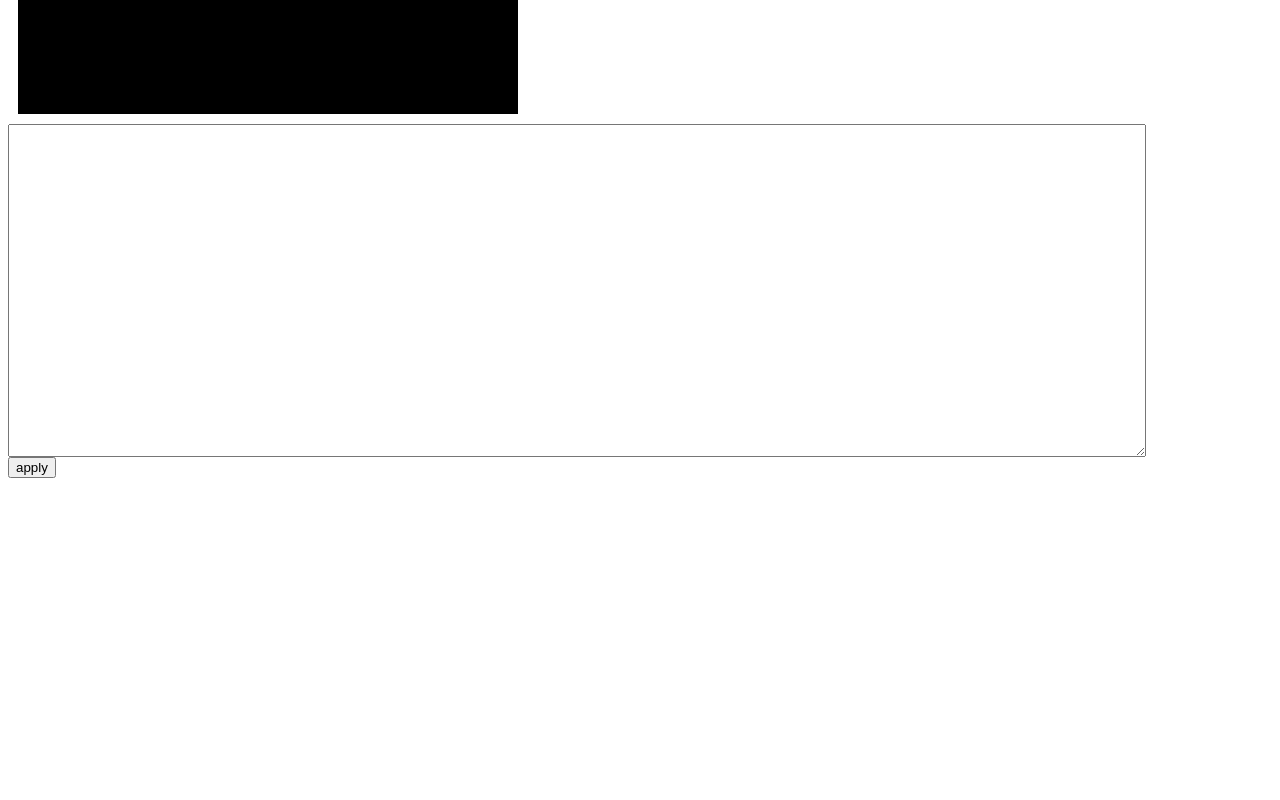
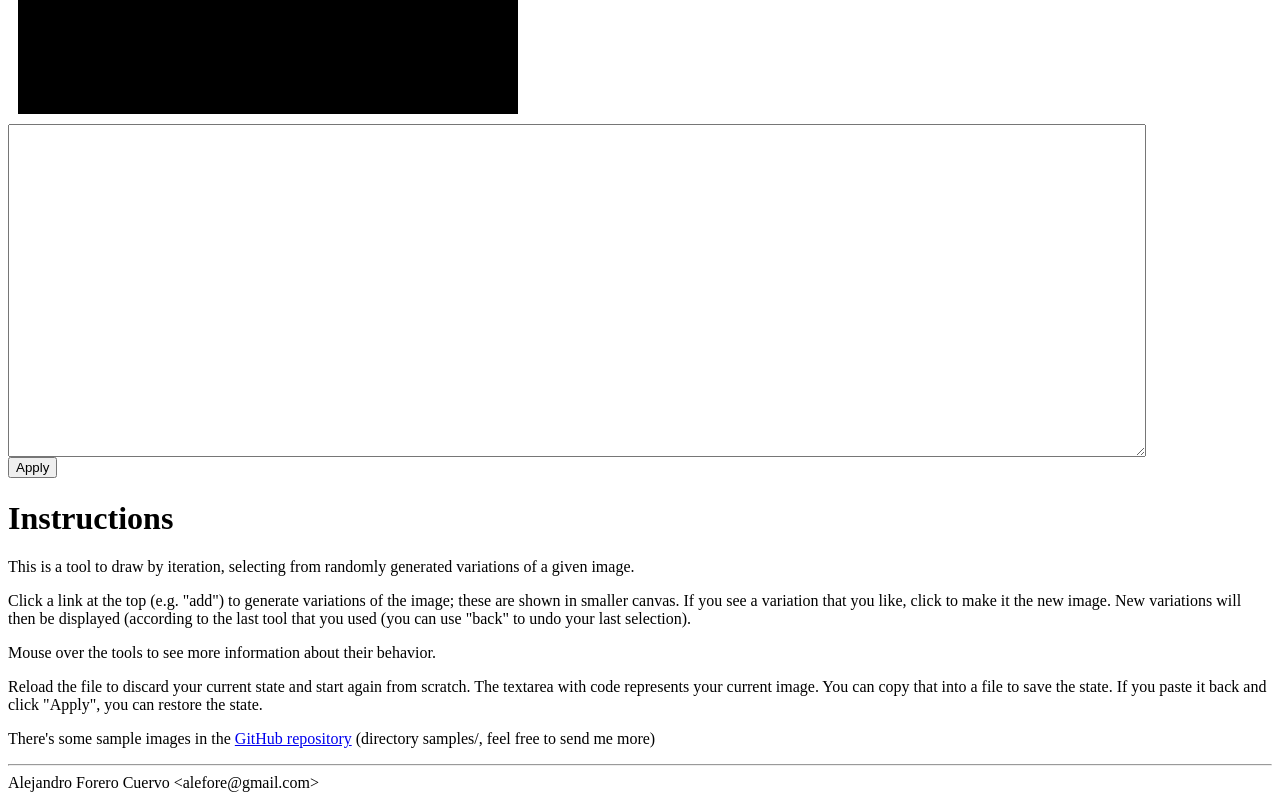
Before and after one commit to alefore/draw, a plain HTML site: page index.html in a window 1280 px wide. Shown: the part 422-1222 px from the top of the page. Before the commit the page ends 908 px from the top, so only its background shows below. Drawn offline with Linux system fonts and the light colour scheme.

Commit message:
More instructions, creating samples/ directory.

```diff
--- a/draw.js
+++ b/draw.js
@@ -10,6 +10,8 @@ var draw = {
     this.createCanvas(500, this.image, function() {});
 
     var operations = document.getElementById('operations');
+    operations.appendChild(document.createTextNode('Tools: '));
+
     var draw = this;
     this.operations.forEach(
       function (o) { draw.addOperation(draw, o); });
--- a/index.html
+++ b/index.html
@@ -6,5 +6,31 @@
 <div id=operations></div>
 <div id=boxes></div>
 <textarea id=code></textarea><br>
-<input type=submit value=apply onclick='draw.load();'>
+<input type=submit value=Apply onclick='draw.load();'>
+<div id=instructions>
+<h1>Instructions</h1>
+
+<p>This is a tool to draw by iteration, selecting from randomly generated
+variations of a given image.</p>
+
+<p>Click a link at the top (e.g. "add") to generate variations of the image;
+these are shown in smaller canvas. If you see a variation that you like, click
+to make it the new image. New variations will then be displayed (according to
+the last tool that you used (you can use "back" to undo your last
+selection).</p>
+
+<p>Mouse over the tools to see more information about their behavior.</p>
+
+<p>Reload the file to discard your current state and start again from scratch.
+The textarea with code represents your current image. You can copy that into
+a file to save the state. If you paste it back and click "Apply", you can
+restore the state.</p>
+
+<p>There's some sample images in the
+<a href="http://github.com/alefore/draw">GitHub repository</a>
+(directory samples/, feel free to send me more)</p>
+
+<hr>
+Alejandro Forero Cuervo &lt;alefore@gmail.com>
+</div>
 </body></html>
```
Also changed, not shown: samples/image.txt (renamed from image.txt), samples/painter.txt (added).
